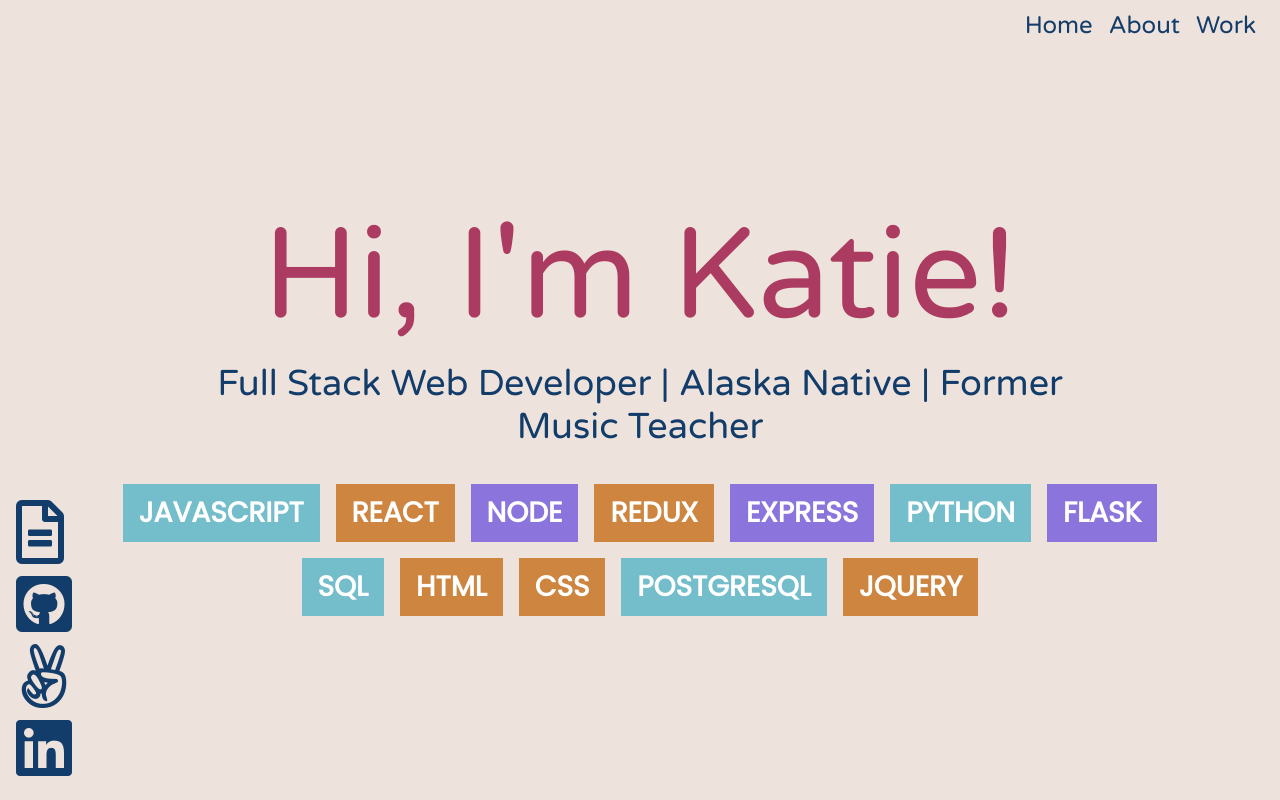
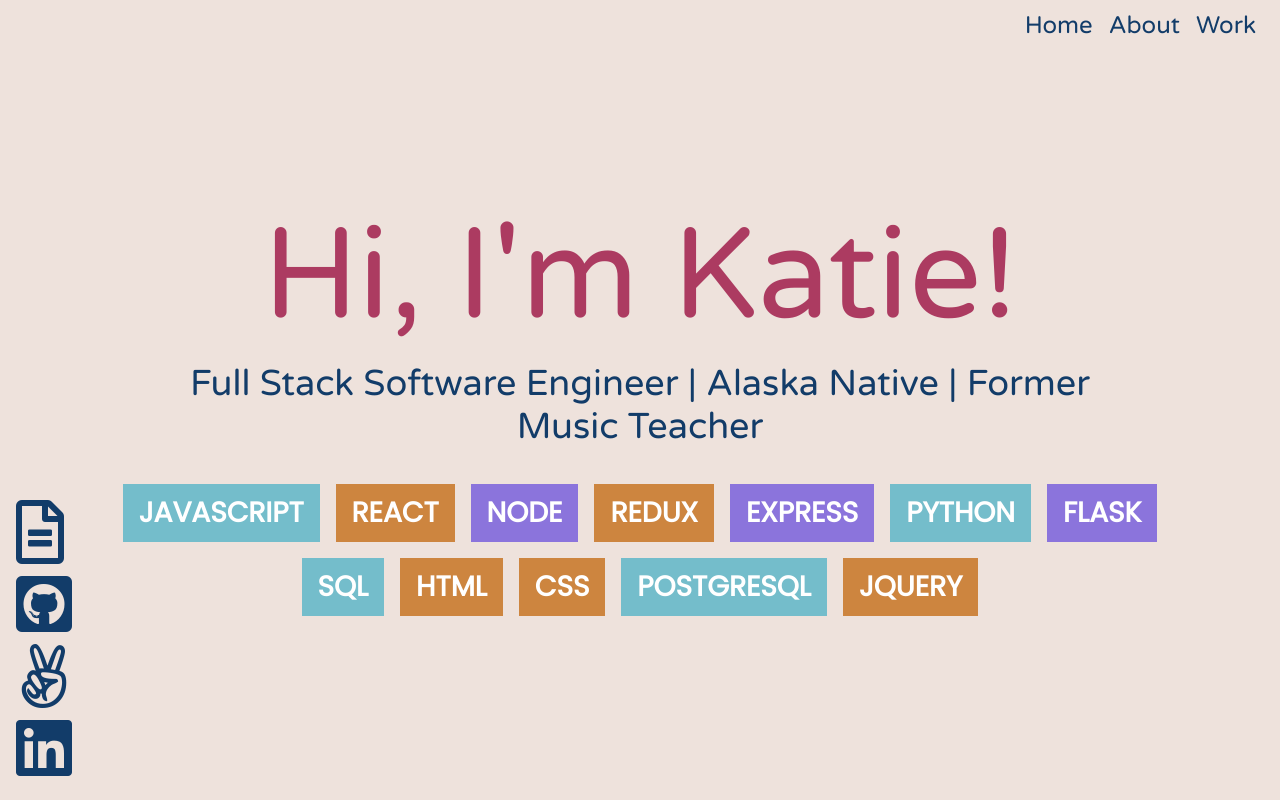
Before and after one commit to KatieJessupMcd/personal-website, a React (Create React App) app: page / in a window 1280 px wide. Shown: the top 800 px of the page. Built offline with nearby package versions, Linux system fonts and the light colour scheme; the HTML template or start-up script is replaced by a standard one.

Commit message:
edited front page

```diff
--- a/src/HomePageInfo.js
+++ b/src/HomePageInfo.js
@@ -12,7 +12,7 @@ class HomePageInfo extends Component {
 
           <h3 className="frontPage text-center">
             {' '}
-            Full Stack Web Developer | Alaska Native | Former Music&nbsp;Teacher{' '}
+            Full Stack Software Engineer | Alaska Native | Former Music&nbsp;Teacher{' '}
           </h3>
 
 
```
